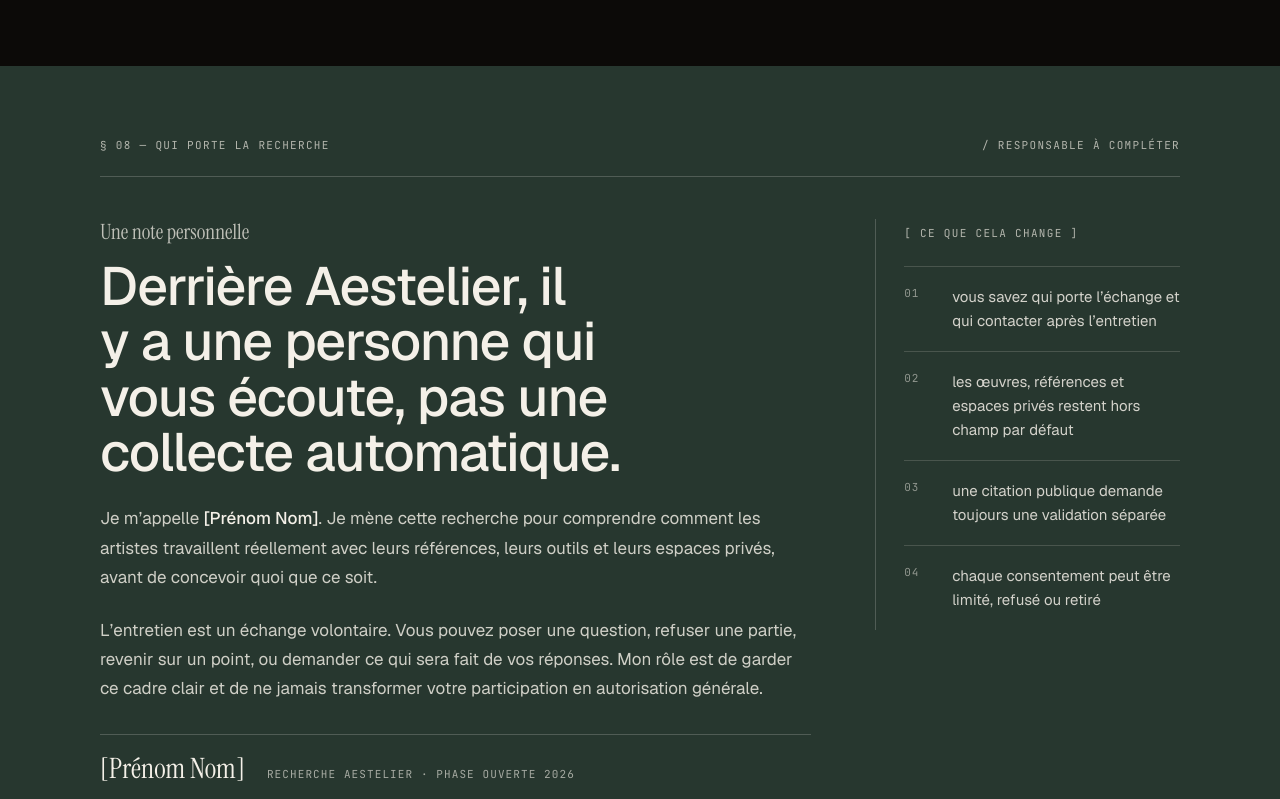
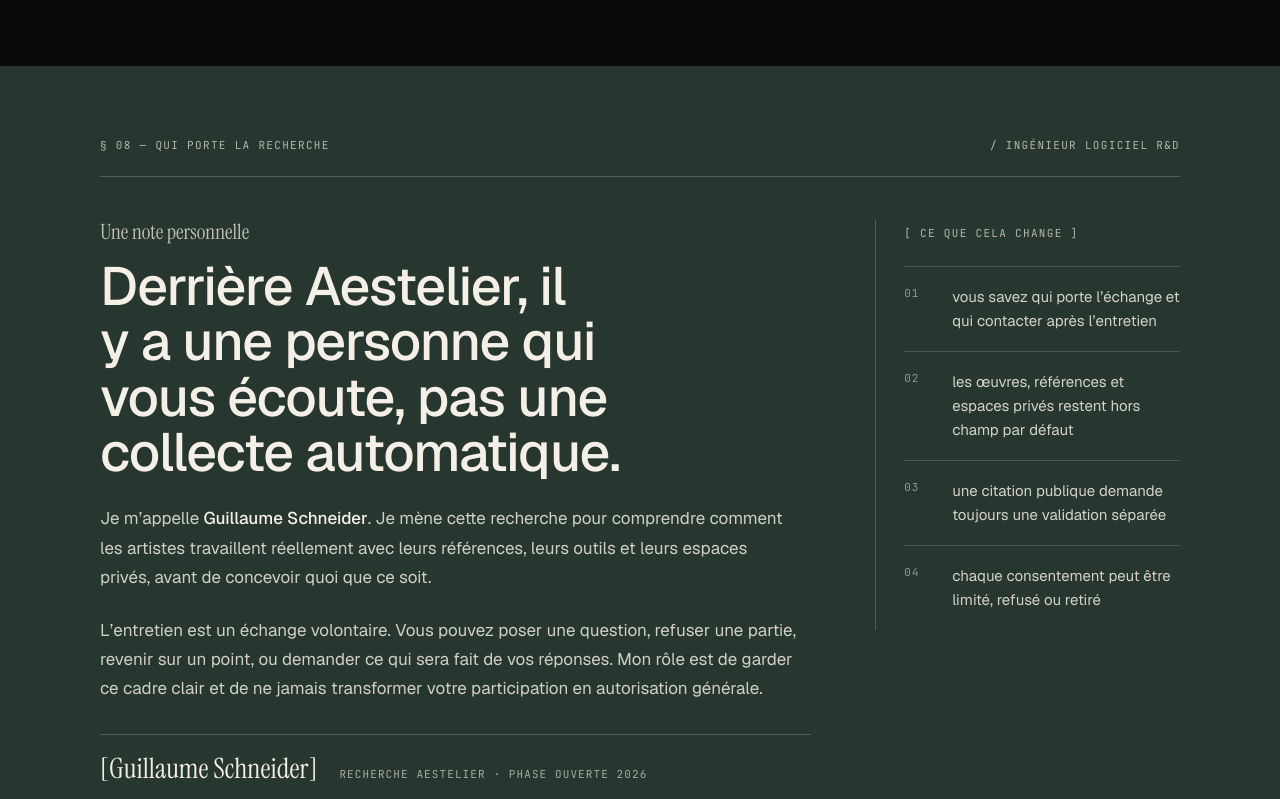
Before and after one commit to Aestelier/InterviewHub, a Next.js app: page / in a window 1280 px wide. Shown: the part 4780-5579 px from the top of the page. Built offline with nearby package versions, Linux system fonts and the light colour scheme.

Commit message:
name and status

```diff
--- a/app/globals.css
+++ b/app/globals.css
@@ -600,6 +600,9 @@
 }
 .access-panel {
   background: var(--papier-2);
+}
+.access-panel .form-action-row {
+  margin-top: 14px;
 }
 .form-divider {
   margin-top: 28px;
--- a/app/page.tsx
+++ b/app/page.tsx
@@ -477,7 +477,7 @@
         <div className="human-inner">
           <div className="human-kicker">
             <span className="mono">§ 08 — Qui porte la recherche</span>
-            <span className="mono">/ responsable à compléter</span>
+            <span className="mono">/ ingénieur logiciel R&D</span>
           </div>
 
           <div className="human-grid">
@@ -488,7 +488,7 @@
                 automatique.
               </h2>
               <p>
-                Je m’appelle <strong>[Prénom Nom]</strong>. Je mène cette recherche pour comprendre
+                Je m’appelle <strong>Guillaume Schneider</strong>. Je mène cette recherche pour comprendre
                 comment les artistes travaillent réellement avec leurs références, leurs outils et
                 leurs espaces privés, avant de concevoir quoi que ce soit.
               </p>
@@ -499,7 +499,7 @@
                 autorisation générale.
               </p>
               <div className="human-signature">
-                <span>[Prénom Nom]</span>
+                <span>[Guillaume Schneider]</span>
                 <span>Recherche Aestelier · phase ouverte 2026</span>
               </div>
               <a
--- a/components/ConsentForm.tsx
+++ b/components/ConsentForm.tsx
@@ -365,7 +365,6 @@
                 </button>
               ) : null}
             </div>
-            <p className="form-help">Aucun consentement n'est présélectionné.</p>
             {status ? <p className="form-status">{status}</p> : null}
           </div>
         </form>
```
